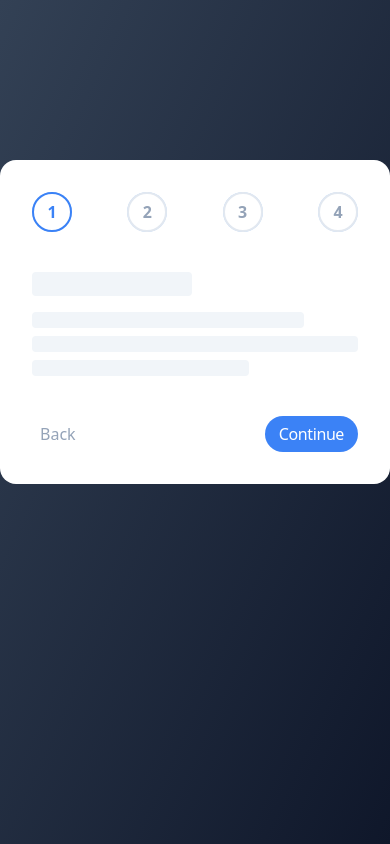
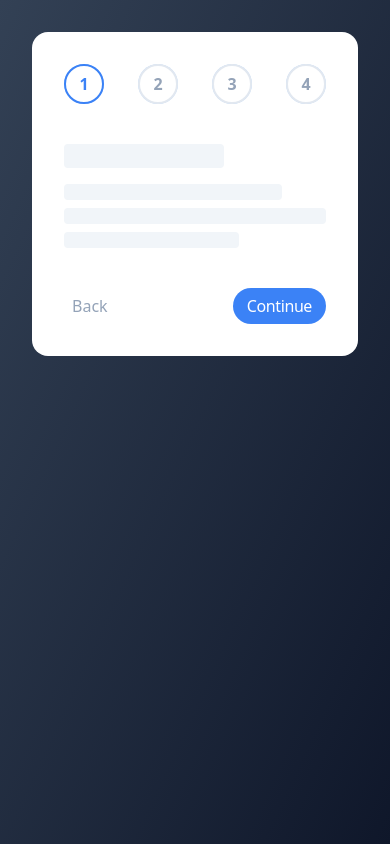
Before and after one commit to johanhanses/buildui-multistep-wizard, a Next.js app: page / in a window 390 px wide. Built offline with nearby package versions, Linux system fonts and the light colour scheme; a web font is replaced by a local one.

Commit message:
Adjust paddings

```diff
--- a/pages/index.tsx
+++ b/pages/index.tsx
@@ -5,7 +5,7 @@ export default function Page() {
   const [step, setStep] = useState(1)
 
   return (
-    <div className="flex min-h-screen items-start bg-gradient-to-br from-slate-700 to-slate-900 pt-40">
+    <div className="flex min-h-screen items-start bg-gradient-to-br from-slate-700 to-slate-900 p-8 lg:pt-40">
       <div className="mx-auto w-full max-w-md rounded-2xl bg-white">
         <div className="flex justify-between rounded p-8">
           <Step
```
